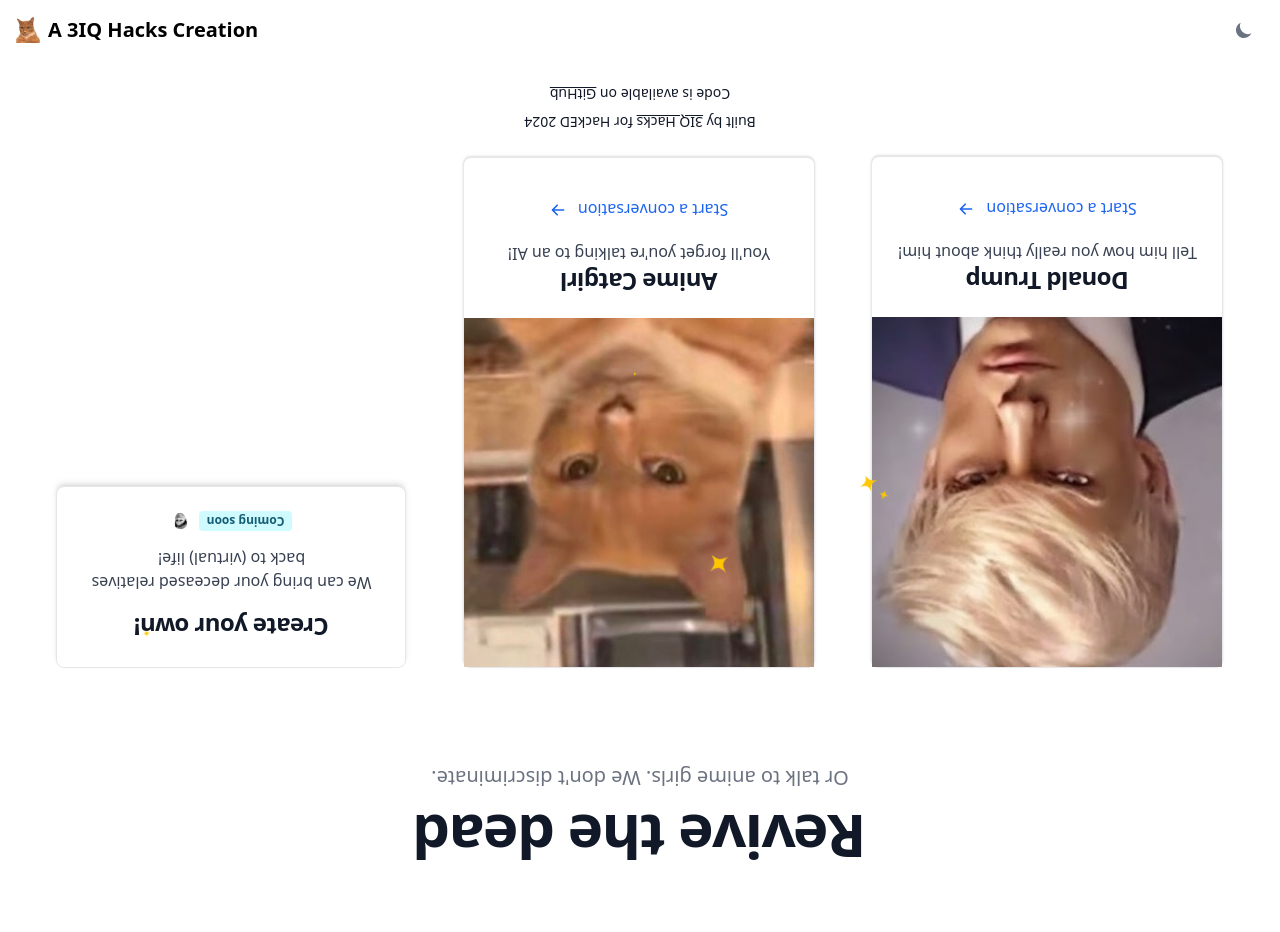
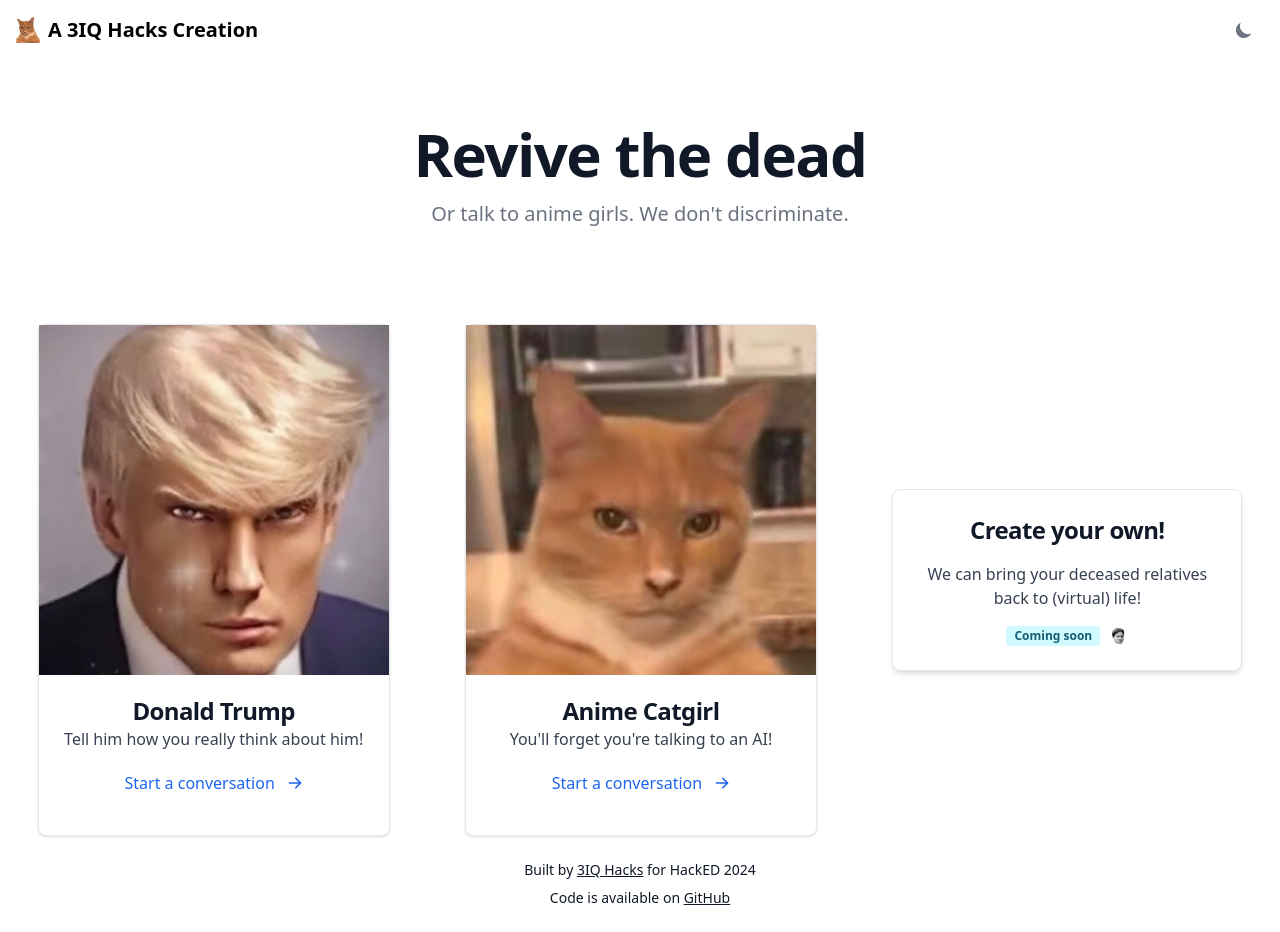
Before and after one commit to 3iq-hacks/the-conversationalist, a Next.js app: page / in a window 1280 px wide. Built offline with nearby package versions, Linux system fonts and the light colour scheme.

Commit message:
center the "create your own"

```diff
--- a/app/page.tsx
+++ b/app/page.tsx
@@ -20,10 +20,12 @@
       initial={{ opacity: 0, scale: 0.5 }}
       animate={{ opacity: 1, scale: 1 }}
       transition={{ duration: 0.5 }}
+      className="flex flex-grow flex-col justify-center items-center"
     >
       <motion.button
         whileHover={{ scale: 1.05, rotate: randomInt() }}
         whileTap={{ scale: 0.9 }}
+        className="flex flex-grow flex-col justify-center items-center"
       >
         <Sparkles>
           {children}
@@ -43,7 +45,7 @@
       </audio>
 
       <LandingAnimations>
-        <main className="bg-white dark:bg-gray-800 flex-grow flex flex-col">
+        <main className="bg-white dark:bg-gray-800 flex-grow flex flex-grow flex-col">
           <div className="py-6 px-4 mx-auto max-w-screen-xl text-center lg:py-16">
             <h1 className="mb-4 text-4xl font-extrabold tracking-tight leading-none text-gray-900 md:text-5xl lg:text-6xl dark:text-white">Revive the dead</h1>
             <p className="mb-8 text-lg font-normal text-gray-500 lg:text-xl sm:px-16 lg:px-48 dark:text-gray-400">Or talk to anime girls. We don&apos;t discriminate.</p>
--- a/components/HomepageExtraCard.tsx
+++ b/components/HomepageExtraCard.tsx
@@ -3,7 +3,7 @@
 
 export default function Component() {
     return (
-        <Card className="w-[350px] text-center">
+        <Card className="w-[350px] text-center height-fill">
             <h5 className="text-2xl font-bold tracking-tight text-gray-900 dark:text-white">
                 Create your own!
             </h5>
--- a/components/LandingAnimation.tsx
+++ b/components/LandingAnimation.tsx
@@ -7,7 +7,7 @@
 export const LandingAnimations: React.FC<React.PropsWithChildren<{}>> = ({ children }) => {
   return (
     <motion.div
-      className="landinganimation"
+      className="landinganimation flex flex-grow flex-col"
       animate={{
         scale: [1, 1.2, 1, 1.2, 1, 1.2, 1, 1.2, 1],
         rotate: [0, 0, 180, 180, 180, 180, 0, 0, 0],
@@ -16,7 +16,7 @@
         duration: 1.6,
         ease: "easeInOut",
         times: [0, 0.125, 0.25, 0.375, 0.5, 0.625, 0.75, .875, 1],
-        repeat: 8,
+        repeat: 1,
       }}
     >{children}</motion.div>
   );
--- a/components/Sparkle.tsx
+++ b/components/Sparkle.tsx
@@ -28,11 +28,12 @@
 }
 export const Sparkles: React.FC<React.PropsWithChildren<SparklesProps>> = ({ color = DEFAULT_COLOR, children, ...delegated }) => {
   const [sparkles, setSparkles] = React.useState(() => {
-        return range(3).map(() => generateSparkle(color));
+    return range(0).map(() => generateSparkle(color));
   });
   const prefersReducedMotion = usePrefersReducedMotion();
   useRandomInterval(
     () => {
+      return;
       const sparkle = generateSparkle(color);
       const now = Date.now();
       const nextSparkles = sparkles.filter(sp => {
```
Lines whose indentation alone changed are shown as unchanged.
